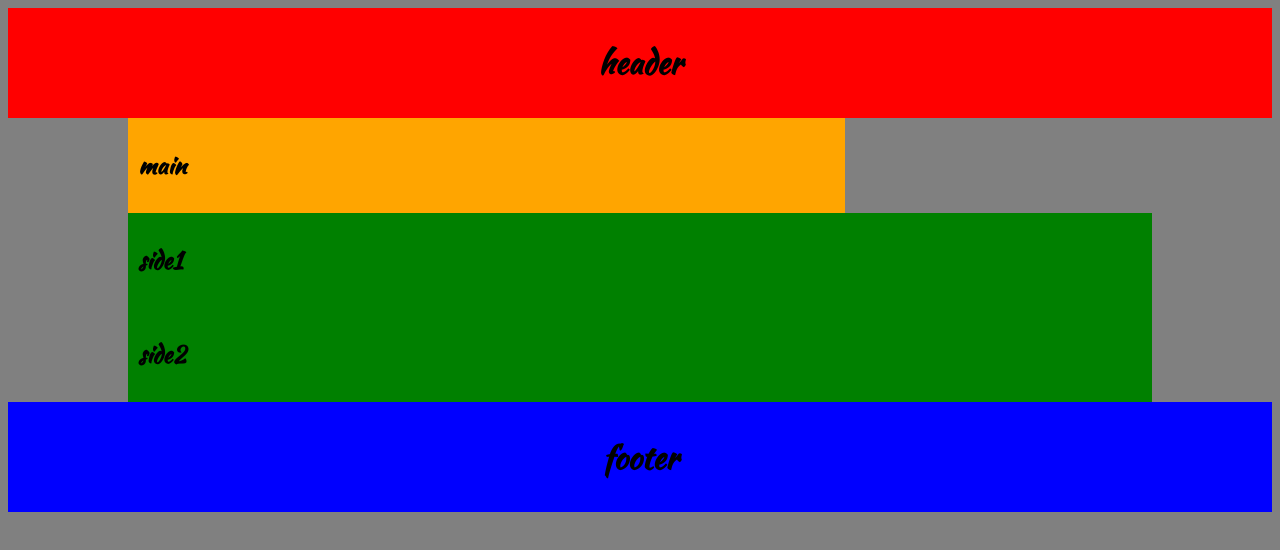
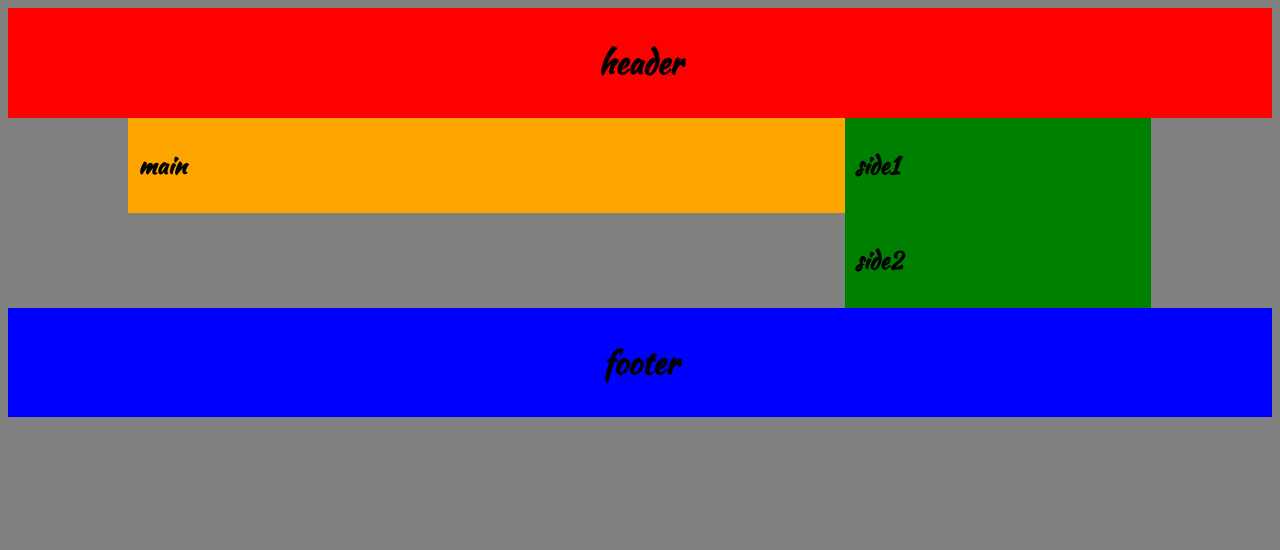
Before and after one commit to Nuyj/web-10, a plain HTML site: page index.html in a window 1280 px wide. Drawn offline with Linux system fonts and the light colour scheme.

Commit message:
Create default.css

```diff
--- a/css/default.css
+++ b/css/default.css
@@ -51,6 +51,10 @@ section{
     width:  calc(70% - 20px);
     float:left;
     }
+    #side{
+        width:  calc(1024px - 718px);
+        float:left;
+    }
     aside{
         width:  calc(100% - 20px);
     }
```
